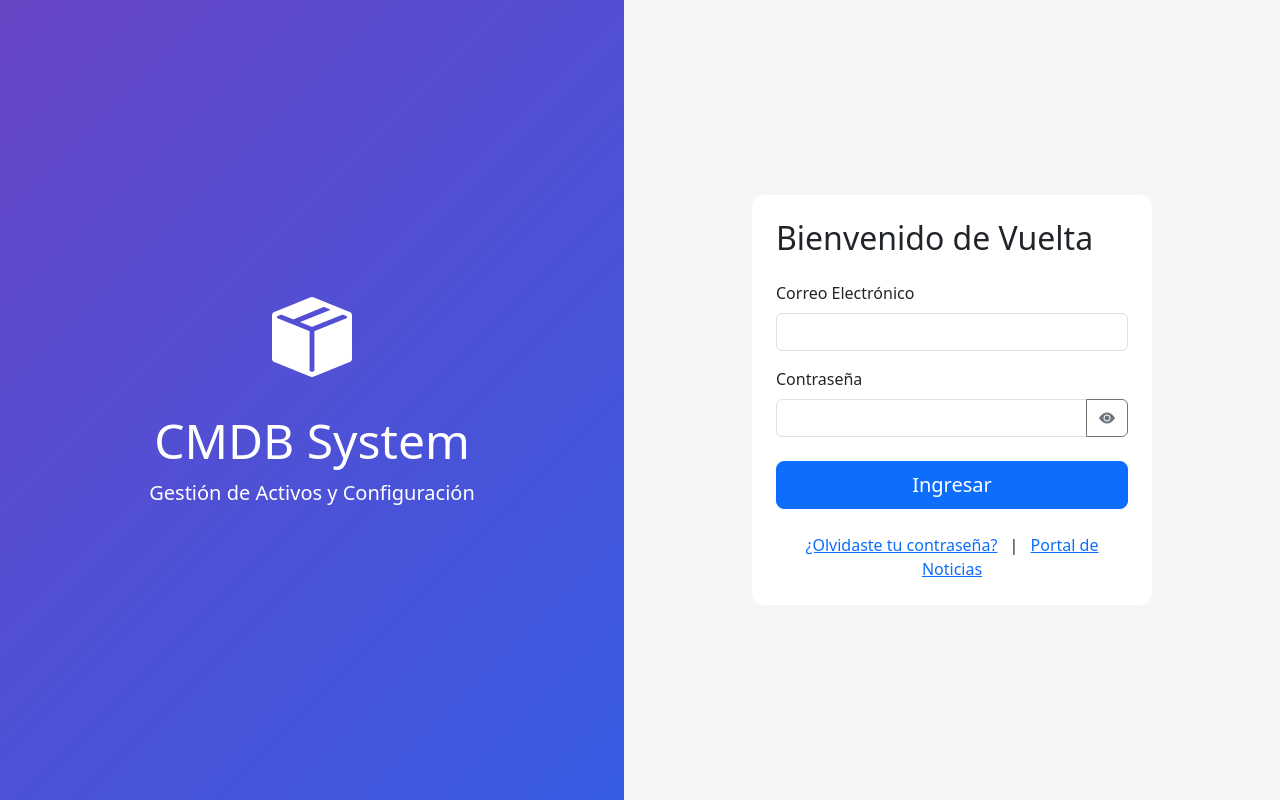
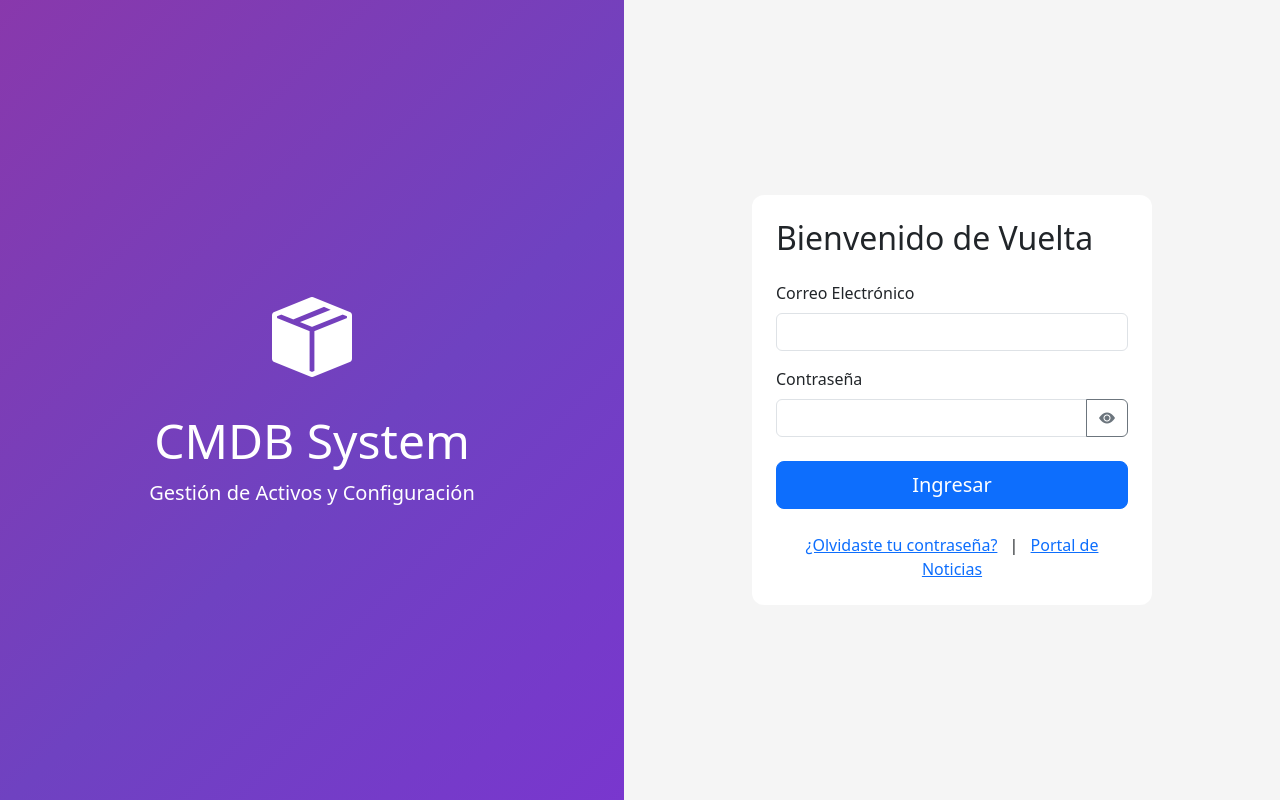
Before and after one commit to notSoEliel/cmdb_project, a PHP site: page /index.php?route=login in a window 1280 px wide. Run offline with PHP 8.4, Linux system fonts and the light colour scheme; some libraries are stand-ins or nearby versions.

Commit message:
style(auth): update gradient colors and animation duration
Update background gradient colors to use rgb values for better visual consistency
Reduce animation duration from 15s to 10s for login page left panel

```diff
--- a/src/Views/auth/forgot_password.php
+++ b/src/Views/auth/forgot_password.php
@@ -15,7 +15,7 @@
     body.gradient-bg {
       margin: 0;
       min-height: 100vh;
-      background: linear-gradient(-45deg, #0d6efd, #6f42c1, #20c997);
+      background: linear-gradient(-45deg,rgb(157, 13, 253), #6f42c1,rgb(201, 32, 119));
       background-size: 400% 400%;
       animation: gradient 15s ease infinite;
       display: flex;
--- a/src/Views/auth/login.php
+++ b/src/Views/auth/login.php
@@ -44,9 +44,9 @@
         /* PANEL IZQUIERDO: degradado */
         .left {
             flex: 1;
-            background: linear-gradient(-45deg, #0d6efd, #6f42c1, #20c997);
+            background: linear-gradient(-45deg,rgb(157, 13, 253), #6f42c1,rgb(201, 32, 119));
             background-size: 400% 400%;
-            animation: gradient 15s ease infinite;
+            animation: gradient 10s ease infinite;
             color: white;
             text-align: center;
             display: flex;
--- a/src/Views/auth/reset_password.php
+++ b/src/Views/auth/reset_password.php
@@ -25,7 +25,7 @@
         body.gradient-bg {
             margin: 0;
             min-height: 100vh;
-            background: linear-gradient(-45deg, #0d6efd, #6f42c1, #20c997);
+            background: linear-gradient(-45deg,rgb(157, 13, 253), #6f42c1,rgb(201, 32, 119));
             background-size: 400% 400%;
             animation: gradient 15s ease infinite;
             display: flex;
```
